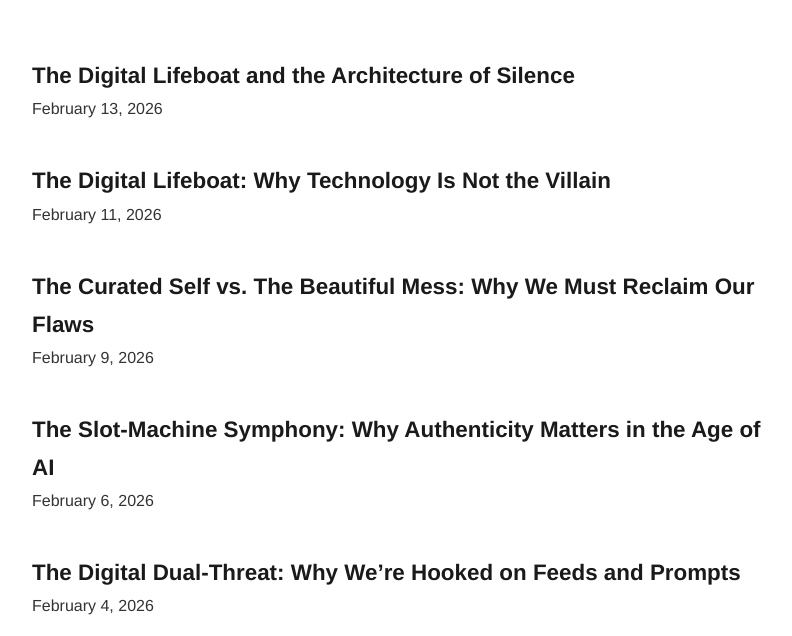
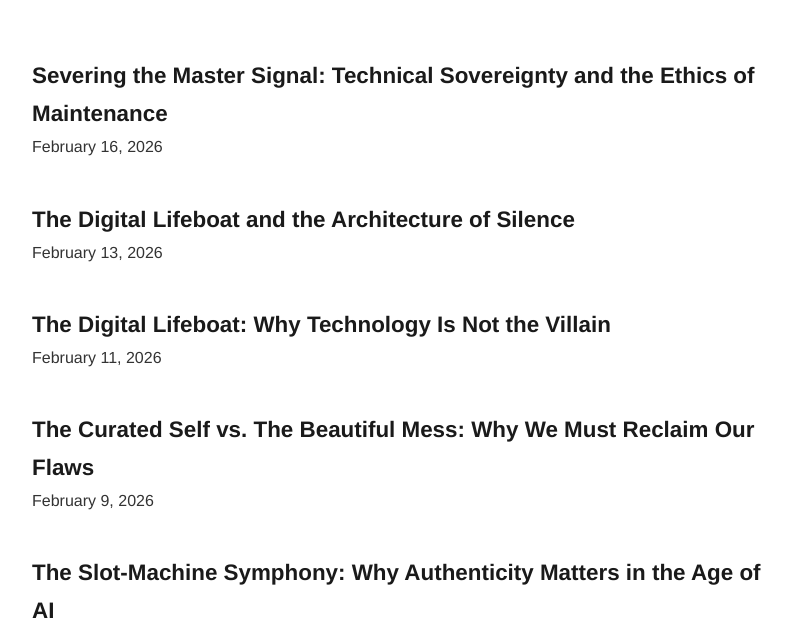
Before and after one commit to ElianaNodari/ElianaNodari.github.io, a plain HTML site: page index.html in a window 1280 px wide. Shown: the part 164-800 px from the top of the page, without its empty margins (233-1025 px from the left). Drawn offline with Linux system fonts and the light colour scheme.

Commit message:
Update index.html

```diff
--- a/index.html
+++ b/index.html
@@ -19,6 +19,9 @@
       <main>
           <ul class="post-list">
             <li>
+                <a href="severing-master-signal.html">Severing the Master Signal: Technical Sovereignty and the Ethics of Maintenance</a>
+                <span class="date">February 16, 2026</span>
+            </li>            <li>
                 <a href="digital-lifeboat-architecture.html">The Digital Lifeboat and the Architecture of Silence</a>
                 <span class="date">February 13, 2026</span>
             </li>            <li>
```
